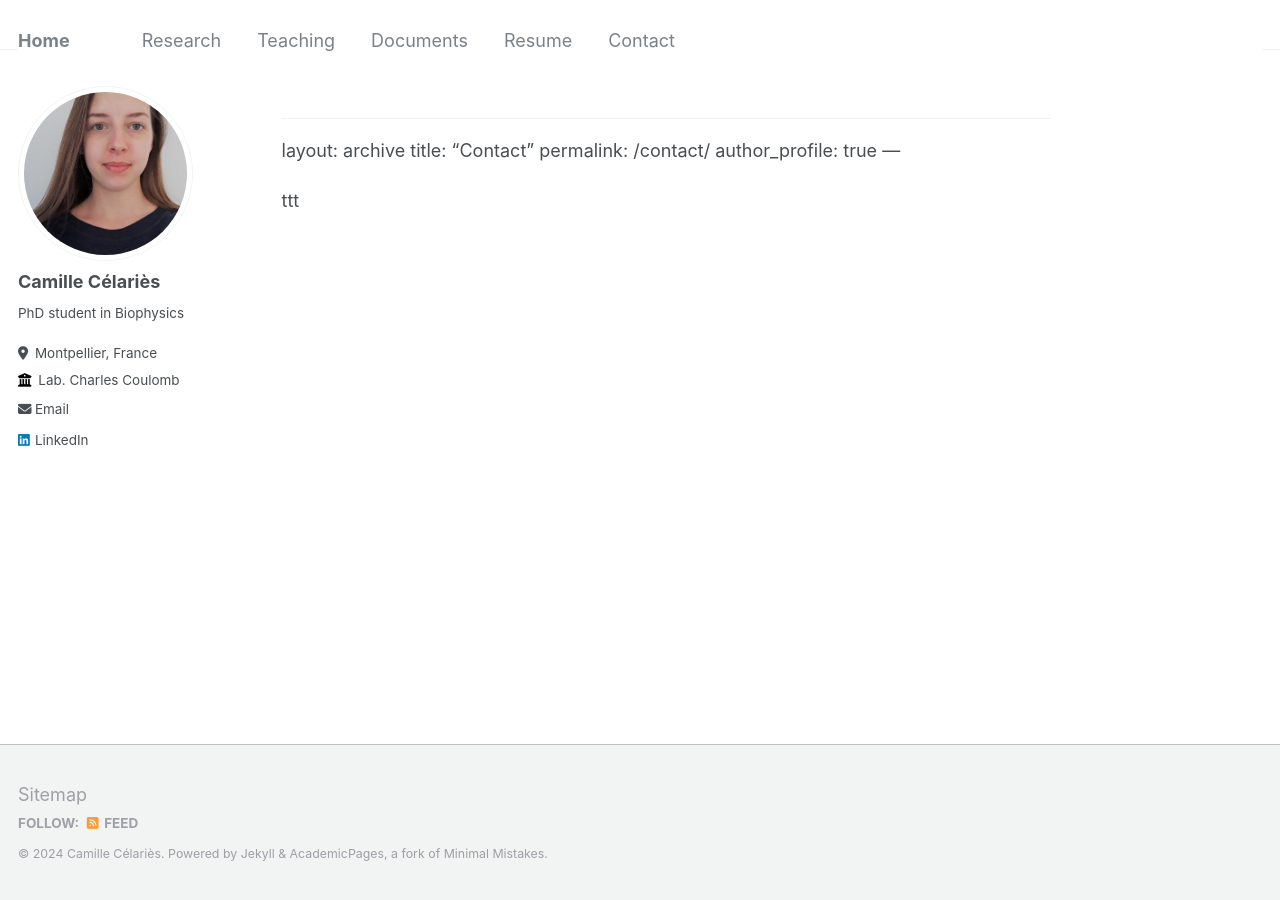
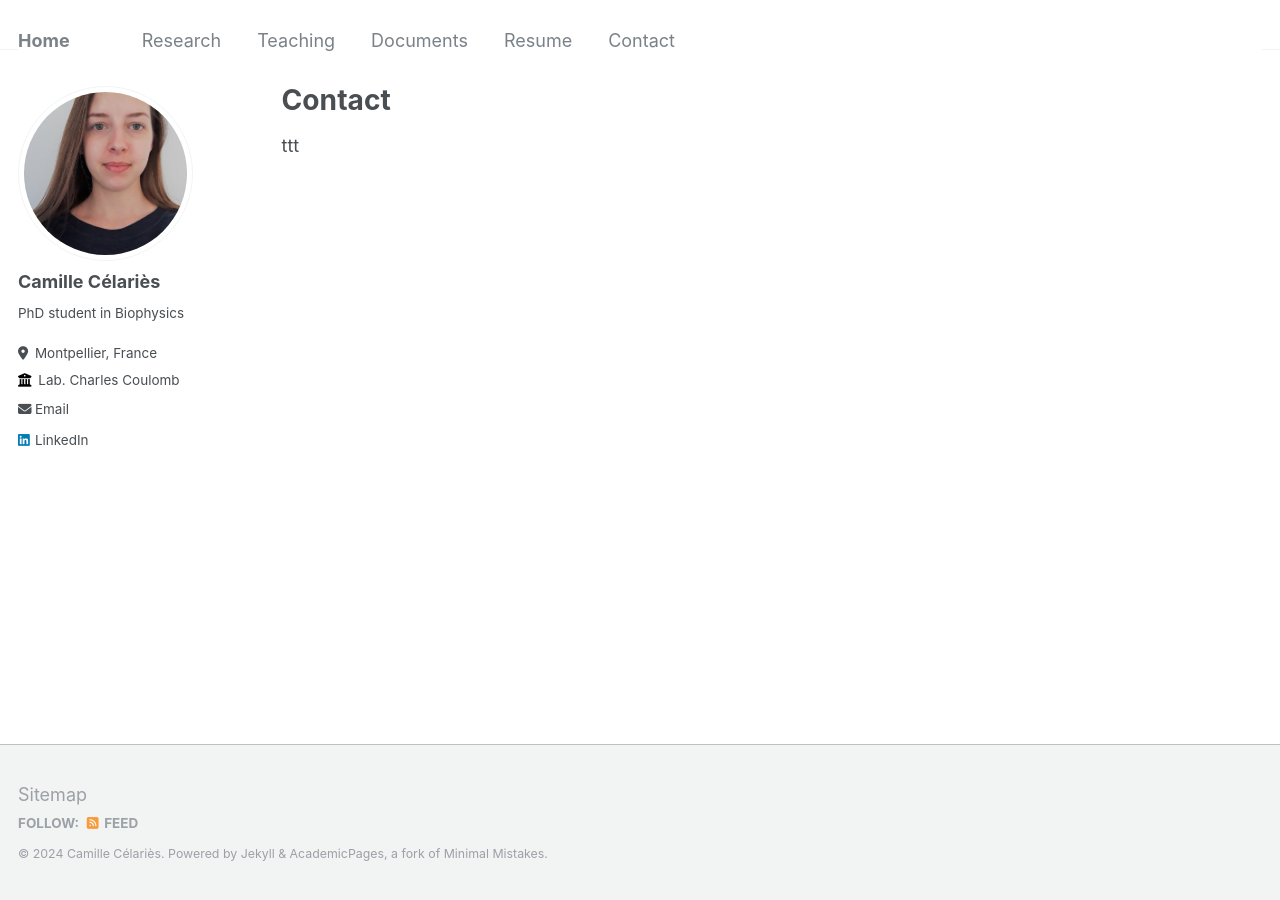
Before and after one commit to camillecelaries/camillecelaries.github.io, a Jekyll site: the page built from _pages/contact.md, in a window 1280 px wide. Built offline with Jekyll 4.4.1, drawn with Linux system fonts in a browser that asks for light colours; our own code applies the rules of GitHub Pages for plain Markdown files; some of the changed lines change nothing that is shown.

Commit message:
Update contact.md

```diff
--- a/_pages/contact.md
+++ b/_pages/contact.md
@@ -1,9 +1,10 @@
-
 ---
 layout: archive
 title: "Contact"
 permalink: /contact/
 author_profile: true
+redirect_from:
+  - /resume
 ---
 
 ttt
```
